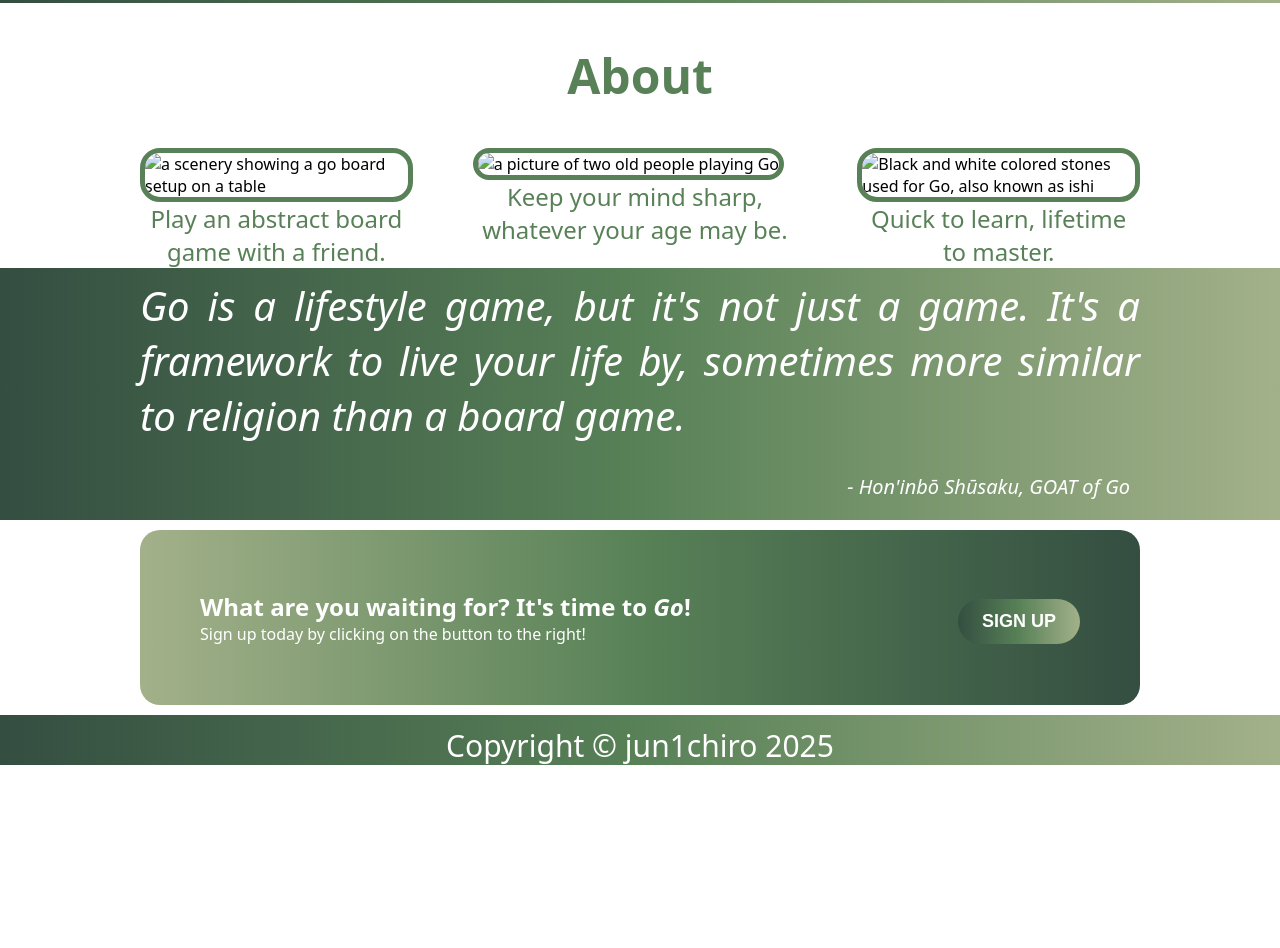
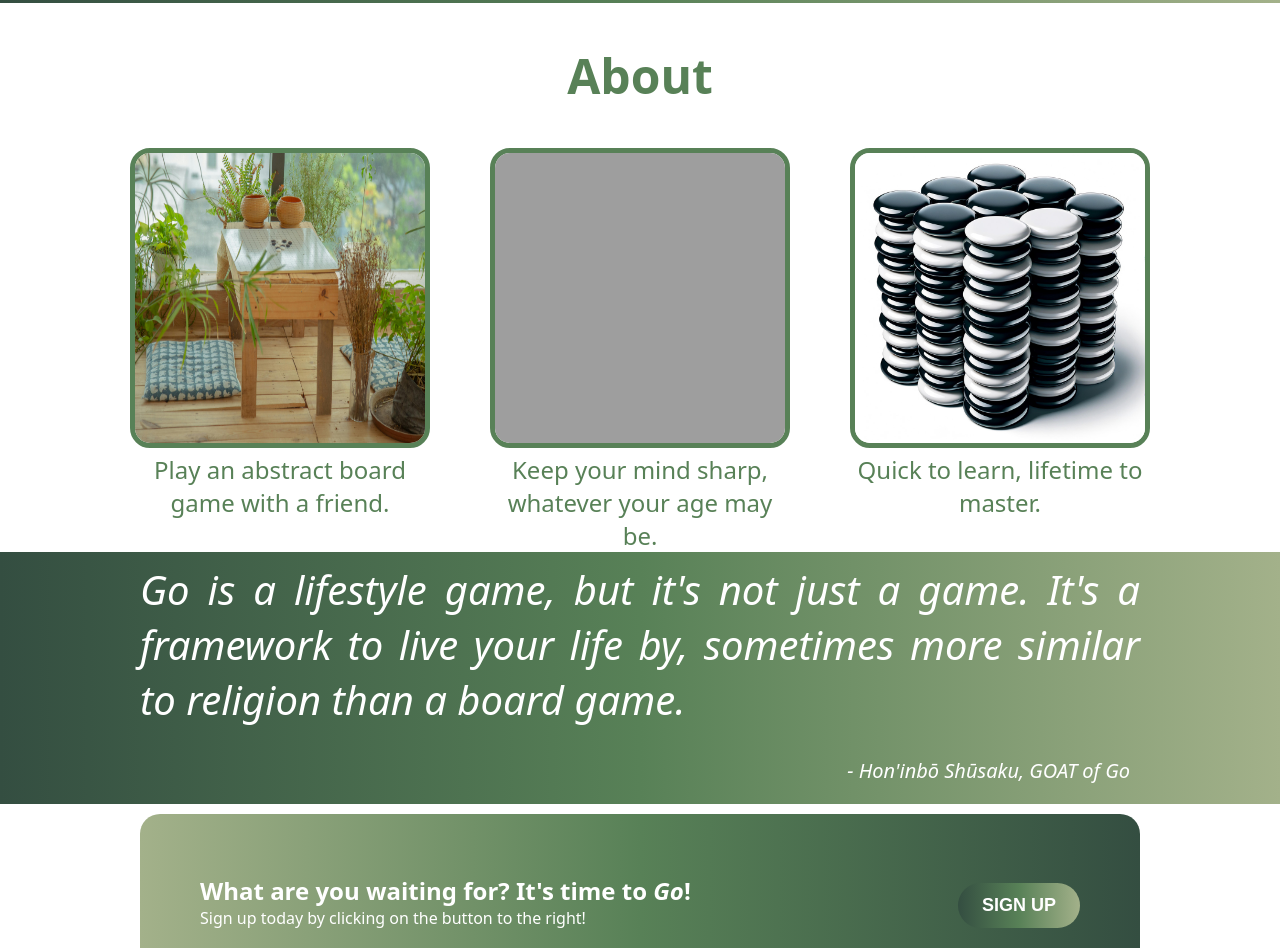
Before and after one commit to jun1chiro/landing-page-project, a plain HTML site: page index.html in a window 1280 px wide. Shown: the part 880-1828 px from the top of the page. Before the commit the page ends 1656 px from the top, so only its background shows below. Drawn offline with Linux system fonts and the light colour scheme; the site is published under a folder, as on GitHub Pages, so addresses that start at the root find nothing.

Commit message:
edited index.html and removed unused images

```diff
--- a/index.html
+++ b/index.html
@@ -82,17 +82,17 @@
 
             <div class="about-images">
                 <div class="abt-img">
-                    <img src="/images/goban-table.jpg" alt="a scenery showing a go board setup on a table" height="300" width="300">
+                    <img src="images/goban-table.jpg" alt="a scenery showing a go board setup on a table" height="300" width="300">
                     <div class="description">Play an abstract board game with a friend.</div>
                 </div>
 
                 <div class="abt-img">
-                    <img src="/images/go-players.jpg" alt="a picture of two old people playing Go" height="300" width="300">
+                    <img src="images/go-players.jpg" alt="a picture of two old people playing Go" height="300" width="300">
                     <div class="description">Keep your mind sharp, whatever your age may be.</div>
                 </div>
 
                 <div class="abt-img">
-                    <img src="/images/goishi.jpg" alt="Black and white colored stones used for Go, also known as ishi" height="300" width="300">
+                    <img src="images/goishi.jpg" alt="Black and white colored stones used for Go, also known as ishi" height="300" width="300">
                     <div class="description">Quick to learn, lifetime to master.</div>
                 </div>
             </div>
```
Also changed, not shown: images/black-ishi.png (deleted), images/favicon.png (deleted), images/header-logo.png (deleted), images/white-ishi.png (deleted).
